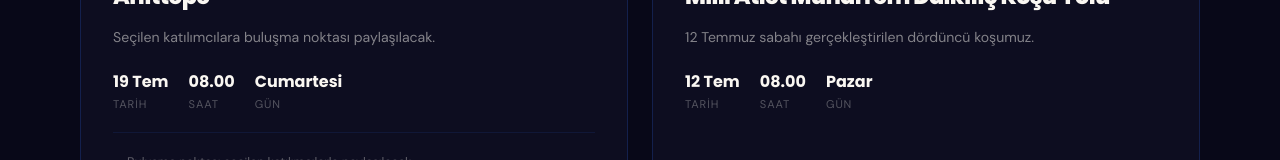
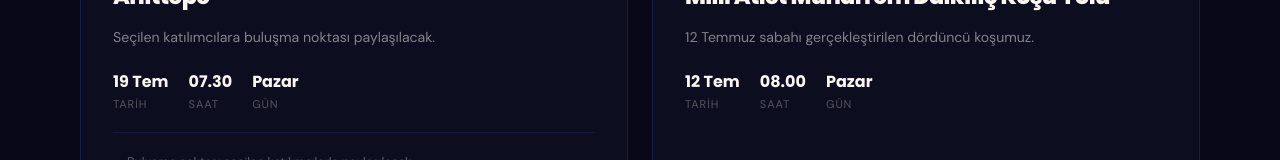
Before and after one commit to tunahanyilmazty/bizzatankara, a Next.js app: page /runners in a window 1280 px wide. Shown: the part 1766-1926 px from the top of the page. Built offline with nearby package versions, Linux system fonts and the light colour scheme.

Commit message:
gun guncellendi

```diff
--- a/app/runners/page.js
+++ b/app/runners/page.js
@@ -276,11 +276,11 @@ export default function RunnersPage() {
                   <span className="kosu-stat-label">Tarih</span>
                 </div>
                 <div className="kosu-stat">
-                  <span className="kosu-stat-val">08.00</span>
+                  <span className="kosu-stat-val">07.30</span>
                   <span className="kosu-stat-label">Saat</span>
                 </div>
                 <div className="kosu-stat">
-                  <span className="kosu-stat-val">Cumartesi</span>
+                  <span className="kosu-stat-val">Pazar</span>
                   <span className="kosu-stat-label">Gün</span>
                 </div>
               </div>
```
